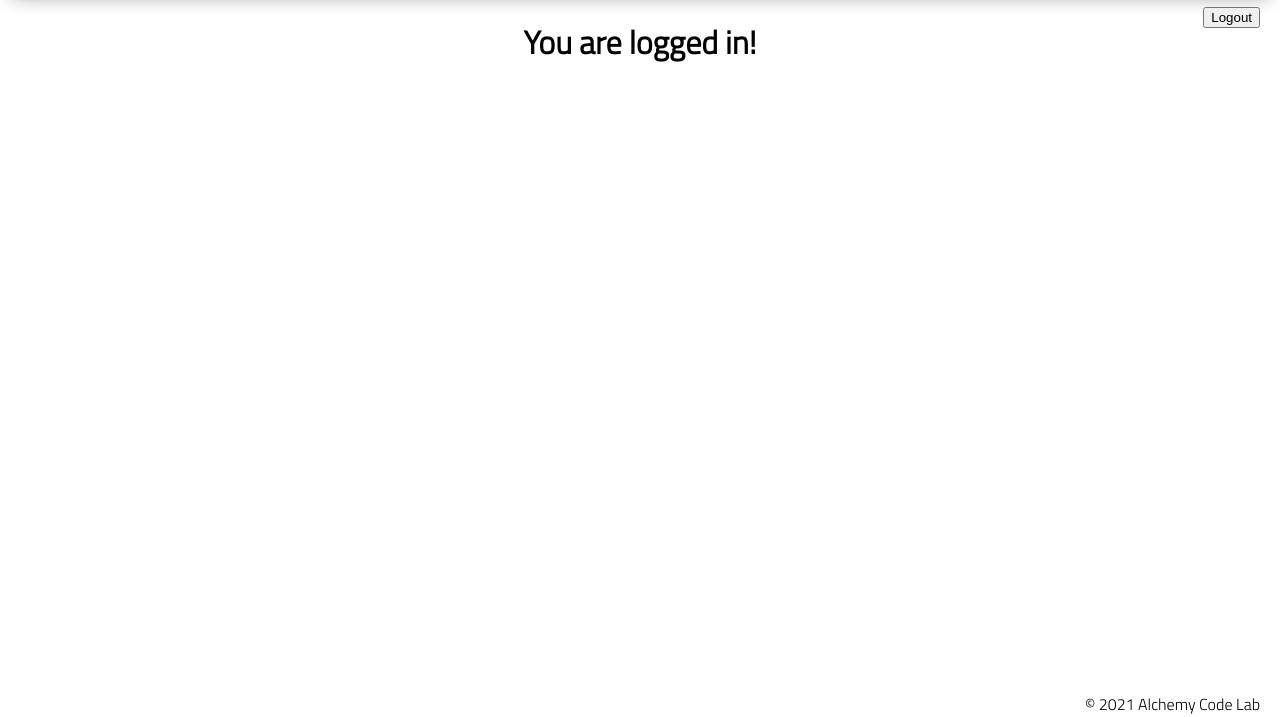
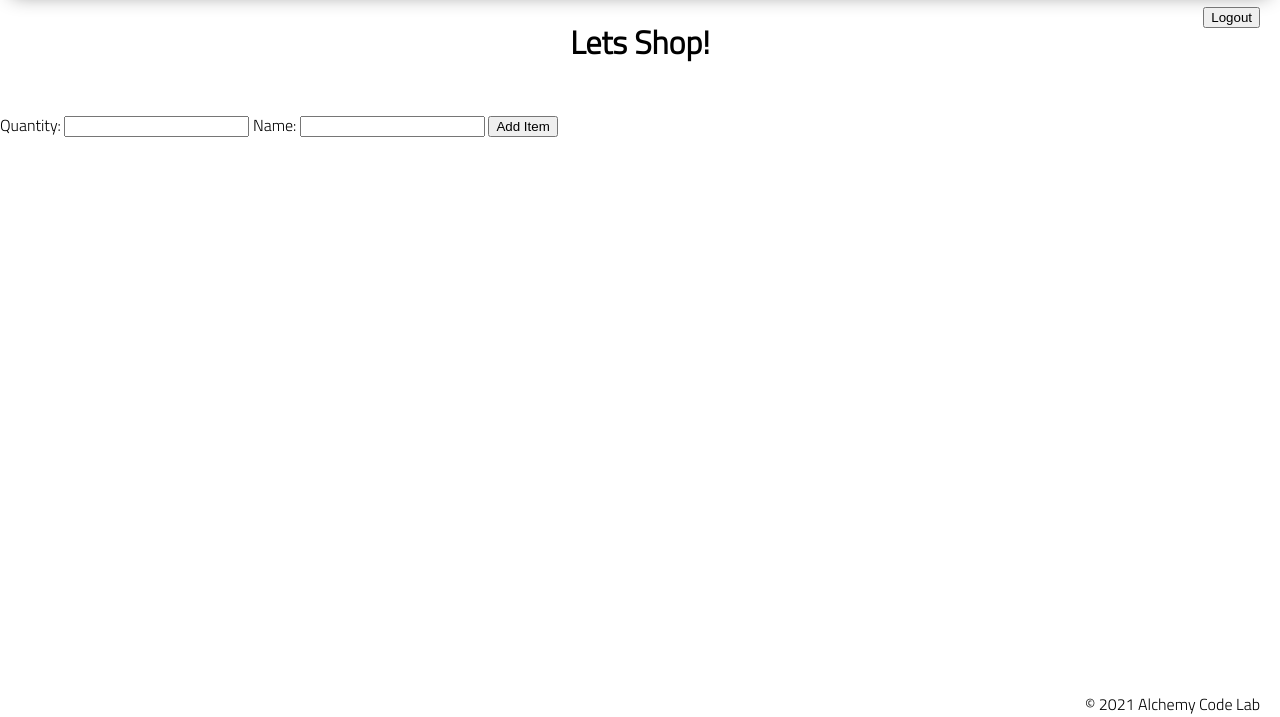
Before and after one commit to amanda-hecht89/shopping-list, a plain HTML site: page list-items/index.html in a window 1280 px wide. Shown: the part 83-800 px from the top of the page. Drawn offline with nearby package versions, Linux system fonts and the light colour scheme.

Commit message:
readme form

```diff
--- a/list-items/index.html
+++ b/list-items/index.html
@@ -21,12 +21,25 @@
     </header>
     <button id="logout">Logout</button>
     <main>
-        <h1>You are logged in!</h1>
+        <h1>Lets Shop!</h1>
     </main>
+    <body>
+<form class="weNeed">
+    <label>
+        Quantity:
+        <input type="number" name="qty" min="0" />
+    </label>
+    <label>
+        Name:
+        <input name="name"/>
+    </label>
+    <button>Add Item</button>
+</form>
+    </body>
     <footer>
         <div class="copy gutter-right">&copy; 2021 Alchemy Code Lab</div>
     </footer>
-    <script type="module" src="./other-page.js"></script>
+    <script type="module" src="./list-items.js"></script>
 </body>
 
 </html>
```
Also changed, not shown: 1 other file.
